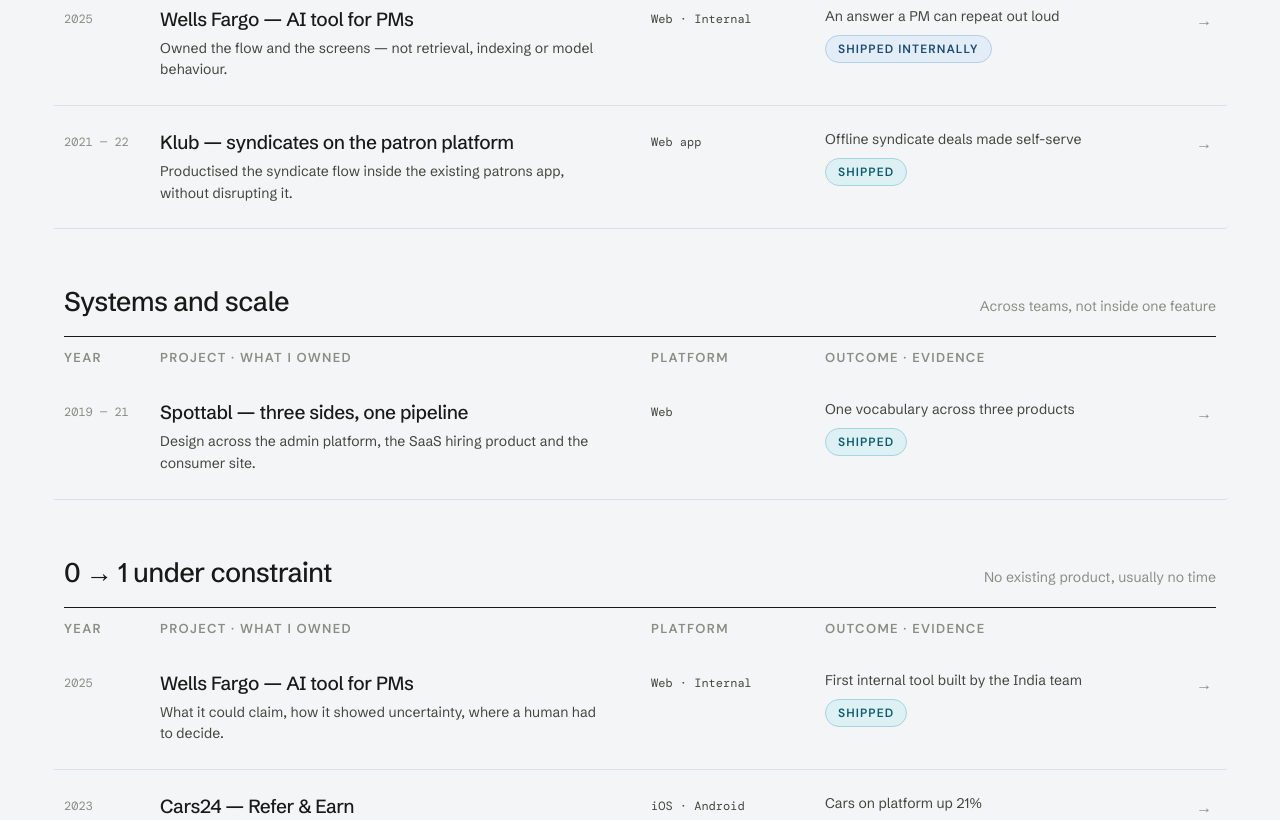
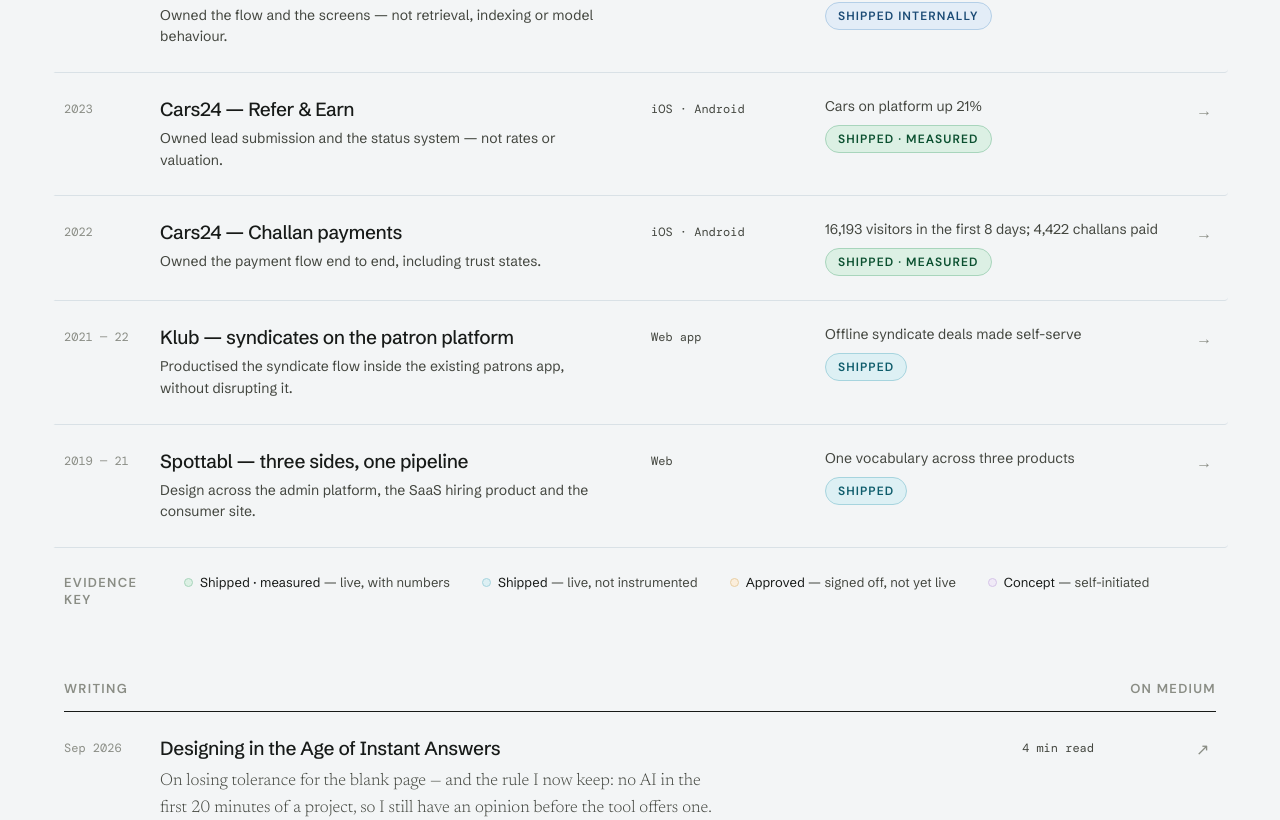
Before and after one commit to Khubij11/Khubi-portfolio, a React (Vite) app: page / in a window 1280 px wide. Shown: the part 1088-1908 px from the top of the page. Built offline with nearby package versions, Linux system fonts and the light colour scheme.

Commit message:
Catalogue the work index date-wise instead of by category

```diff
--- a/src/pages/Home.tsx
+++ b/src/pages/Home.tsx
@@ -1,7 +1,8 @@
 import { Link } from 'react-router-dom';
 import WorkRow, { WorkTableHeader, type WorkRowData } from '../components/WorkRow';
 
-const complexData: WorkRowData[] = [
+// Catalogued date-wise — most recent first — rather than grouped by kind of work.
+const allWork: WorkRowData[] = [
   {
     year: '2024 — 26',
     title: 'Wells Fargo — financial health tools',
@@ -21,39 +22,6 @@
     to: '/work/wells-fargo-ai-tool',
   },
   {
-    year: '2021 — 22',
-    title: 'Klub — syndicates on the patron platform',
-    owned: 'Productised the syndicate flow inside the existing patrons app, without disrupting it.',
-    platform: 'Web app',
-    outcome: 'Offline syndicate deals made self-serve',
-    evidence: 'Shipped',
-    to: '/work/klub',
-  },
-];
-
-const systemsScale: WorkRowData[] = [
-  {
-    year: '2019 — 21',
-    title: 'Spottabl — three sides, one pipeline',
-    owned: 'Design across the admin platform, the SaaS hiring product and the consumer site.',
-    platform: 'Web',
-    outcome: 'One vocabulary across three products',
-    evidence: 'Shipped',
-    to: '/work/spottabl',
-  },
-];
-
-const zeroToOne: WorkRowData[] = [
-  {
-    year: '2025',
-    title: 'Wells Fargo — AI tool for PMs',
-    owned: 'What it could claim, how it showed uncertainty, where a human had to decide.',
-    platform: 'Web · Internal',
-    outcome: 'First internal tool built by the India team',
-    evidence: 'Shipped',
-    to: '/work/wells-fargo-ai-tool',
-  },
-  {
     year: '2023',
     title: 'Cars24 — Refer & Earn',
     owned: 'Owned lead submission and the status system — not rates or valuation.',
@@ -70,6 +38,24 @@
     outcome: '16,193 visitors in the first 8 days; 4,422 challans paid',
     evidence: 'Shipped · measured',
     to: '/work/cars24-challans',
+  },
+  {
+    year: '2021 — 22',
+    title: 'Klub — syndicates on the patron platform',
+    owned: 'Productised the syndicate flow inside the existing patrons app, without disrupting it.',
+    platform: 'Web app',
+    outcome: 'Offline syndicate deals made self-serve',
+    evidence: 'Shipped',
+    to: '/work/klub',
+  },
+  {
+    year: '2019 — 21',
+    title: 'Spottabl — three sides, one pipeline',
+    owned: 'Design across the admin platform, the SaaS hiring product and the consumer site.',
+    platform: 'Web',
+    outcome: 'One vocabulary across three products',
+    evidence: 'Shipped',
+    to: '/work/spottabl',
   },
 ];
 
@@ -233,15 +219,6 @@
   );
 }
 
-function GroupHeading({ title, note }: { title: string; note: string }) {
-  return (
-    <div style={{ display: 'flex', alignItems: 'baseline', justifyContent: 'space-between', gap: 24, flexWrap: 'wrap' }}>
-      <h2 style={{ fontSize: 'clamp(22px, 2.2vw, 27px)', fontWeight: 500, letterSpacing: '-0.025em', margin: 0 }}>{title}</h2>
-      <span style={{ fontSize: 14, color: 'var(--muted)', maxWidth: '62ch' }}>{note}</span>
-    </div>
-  );
-}
-
 export default function Home() {
   return (
     <main style={{ margin: '0 auto', maxWidth: 1344, padding: '0 clamp(20px, 5vw, 72px) 96px' }}>
@@ -362,26 +339,9 @@
         </div>
 
         <div style={{ paddingTop: 44 }}>
-          <GroupHeading title="Making complex data legible" note="Dense information, made actionable" />
           <WorkTableHeader />
-          {complexData.map((r) => (
+          {allWork.map((r) => (
             <WorkRow key={r.title} row={r} />
-          ))}
-        </div>
-
-        <div style={{ paddingTop: 56 }}>
-          <GroupHeading title="Systems and scale" note="Across teams, not inside one feature" />
-          <WorkTableHeader />
-          {systemsScale.map((r) => (
-            <WorkRow key={r.title} row={r} />
-          ))}
-        </div>
-
-        <div style={{ paddingTop: 56 }}>
-          <GroupHeading title="0 → 1 under constraint" note="No existing product, usually no time" />
-          <WorkTableHeader />
-          {zeroToOne.map((r) => (
-            <WorkRow key={r.title + r.owned} row={r} />
           ))}
         </div>
 
```
